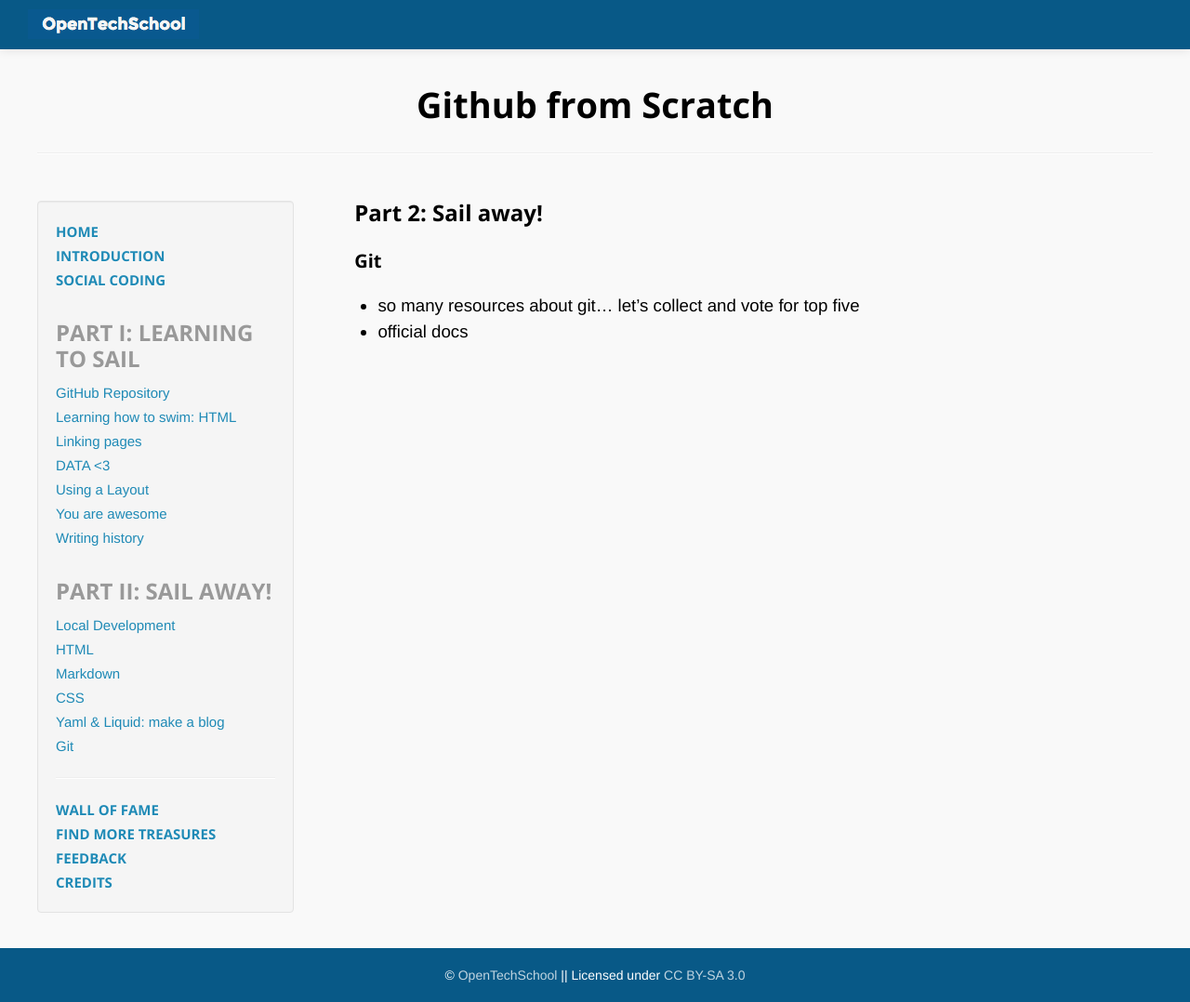
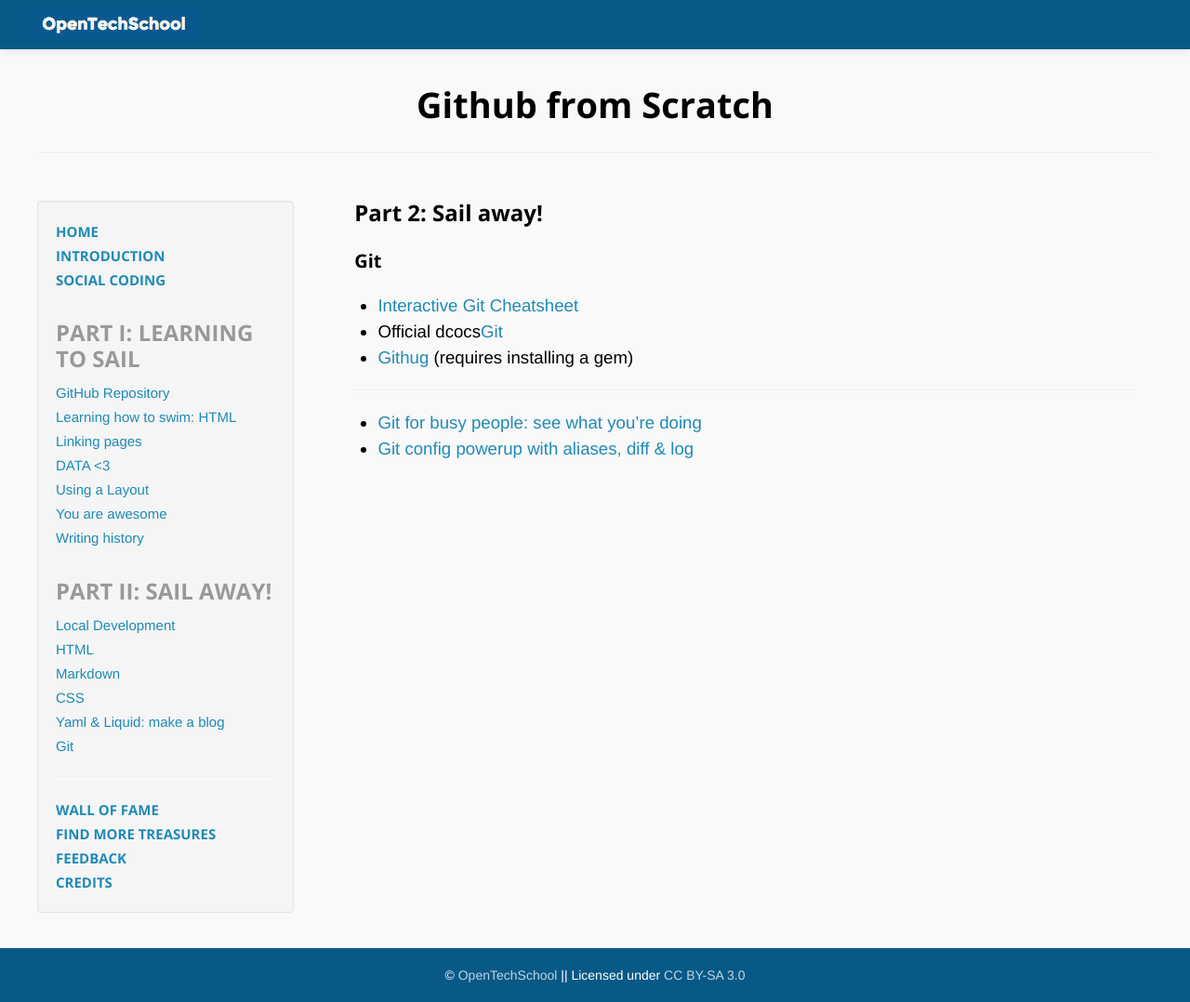
Before and after one commit to afknapping/github-from-scratch, a Jekyll site: the page built from _posts/2007-07-01-git.md, in a window 1280 px wide. Shown: the whole page at 93% size. Built offline with Jekyll 4.4.1, drawn with Linux system fonts in a browser that asks for light colours; Markdown is read by kramdown in place of the engine named in the settings.

Commit message:
add git resources

```diff
--- a/_posts/2007-07-01-git.md
+++ b/_posts/2007-07-01-git.md
@@ -4,5 +4,11 @@
 chapter: "two"
 ---
 
-- so many resources about git... let's collect and vote for top five
-- official docs
+- [Interactive Git Cheatsheet](http://www.ndpsoftware.com/git-cheatsheet.html)
+- Official dcocs[Git](http://git-scm.com/)
+- [Githug](https://github.com/gazler/githug) (requires installing a gem)
+
+---
+
+- [Git for busy people: see what you're doing](http://www.theint.ro/blogs/outro/4649682-git-for-busy-people-see-what-youre-doing)
+- [Git config powerup with aliases, diff & log](http://oli.jp/2012/git-powerup/)
```
